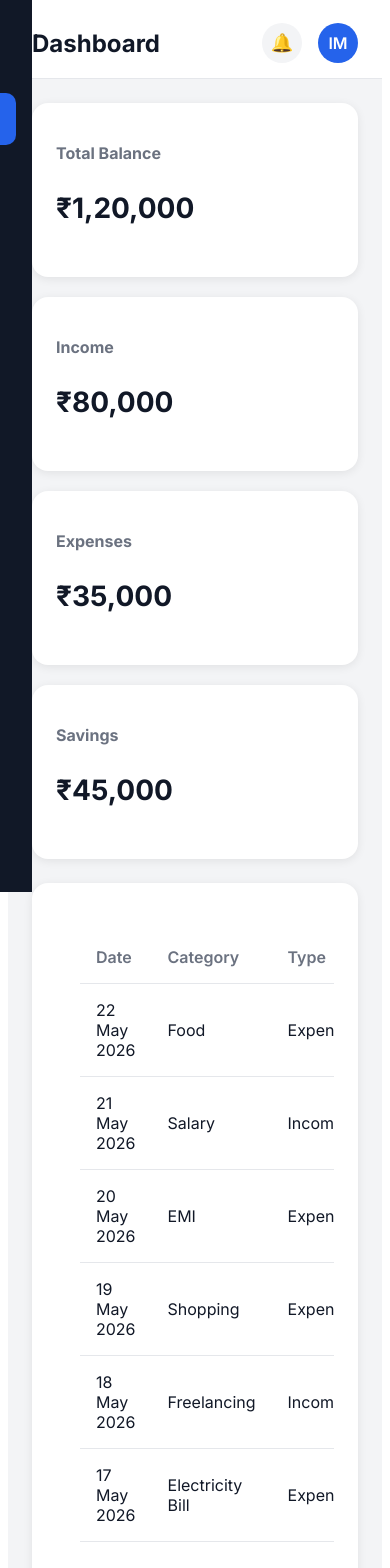
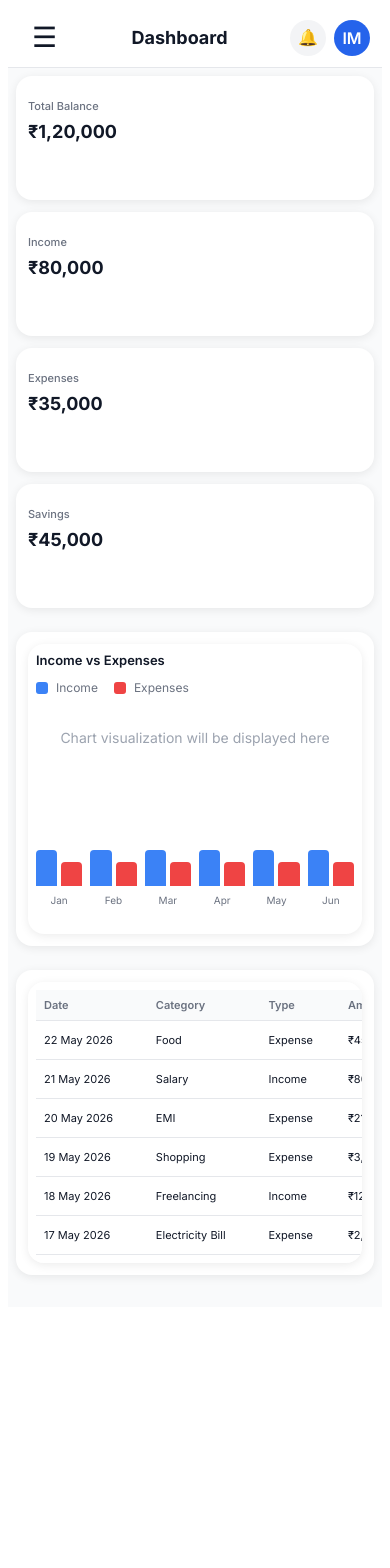
Before and after one commit to ikshit1/ai-finance-dashboard, an Angular app: page /dashboard in a window 390 px wide. Shown: the top 1568 px of the page. After the commit the page ends 1315 px from the top, so only its background shows below. Built offline with nearby package versions, Linux system fonts and the light colour scheme.

Commit message:
Sidebar responsiveness issue resolved

```diff
--- a/src/app/features/dashboard/pages/dashboard/dashboard.html
+++ b/src/app/features/dashboard/pages/dashboard/dashboard.html
@@ -1,13 +1,13 @@
 <div class="dashboard-layout">
   <app-sidebar
-    [class.mobile-open]="isSidebarOpen">
+    [ngClass]="{ 'mobile-open': isSidebarOpen }">
   </app-sidebar>
 
   <div
     class="overlay"
-    *ngIf="isSidebarOpen"
+    [ngClass]="{ 'visible': isSidebarOpen }"
     (click)="toggleSidebar()">
-    </div>
+  </div>
 
   <div class="dashboard-content">
     <app-navbar (menuClick)="toggleSidebar()"></app-navbar>
@@ -20,8 +20,8 @@
         </app-dashboard-card>
 
         <app-dashboard-card
-        title="Income"
-        amount="₹80,000">
+          title="Income"
+          amount="₹80,000">
         </app-dashboard-card>
 
         <app-dashboard-card
@@ -36,6 +36,10 @@
       </div>
 
       <div class="chart-section">
+        <app-chart-widget></app-chart-widget>
+      </div>
+
+      <div class="chart-section">
         <app-transactions-table></app-transactions-table>
       </div>
     </div>
--- a/src/app/features/dashboard/pages/dashboard/dashboard.scss
+++ b/src/app/features/dashboard/pages/dashboard/dashboard.scss
@@ -1,24 +1,44 @@
 .dashboard-layout {
   display: flex;
   min-height: 100vh;
-  background: #f3f4f6;
+  width: 100%;
+  background: #f9fafb;
 }
 
 .dashboard-content {
   flex: 1;
+  width: 100%;
   display: flex;
   flex-direction: column;
+  overflow: hidden;
 }
 
 .dashboard-body {
+  flex: 1;
   padding: 24px;
+  overflow-y: auto;
 }
 
 .cards-grid {
   display: grid;
   grid-template-columns: repeat(auto-fit, minmax(220px, 1fr));
-  gap: 20px;
+  gap: 16px;
   margin-bottom: 24px;
+}
+
+.overlay {
+  position: fixed;
+  inset: 0;
+  background: rgba(0, 0, 0, 0.4);
+  z-index: 1000;
+  display: none;
+  opacity: 0;
+  transition: opacity 0.3s ease;
+}
+
+.overlay.visible {
+  display: block;
+  opacity: 1;
 }
 
 .chart-section {
@@ -27,22 +47,59 @@
   border-radius: 16px;
   padding: 24px;
   box-shadow: 0 2px 10px rgba(0, 0, 0, 0.08);
+  margin-bottom: 24px;
 }
 
-.overlay {
-  position: fixed;
-  inset: 0;
-  background: rgba(0,0,0,0.4);
-  z-index: 999;
+/* Desktop - Sidebar visible */
+@media (min-width: 769px) {
+  .overlay {
+    display: none !important;
+  }
+}
+
+/* Tablet and Mobile */
+@media (max-width: 1024px) {
+  .cards-grid {
+    grid-template-columns: repeat(auto-fit, minmax(200px, 1fr));
+    gap: 12px;
+  }
+
+  .dashboard-body {
+    padding: 16px;
+  }
 }
 
 @media (max-width: 768px) {
   .dashboard-layout {
     flex-direction: column;
   }
-  app-sidebar {
-    width: 100%;
-    position: fixed;
-    z-index: 1000;
+
+  .dashboard-body {
+    padding: 12px;
+  }
+
+  .cards-grid {
+    grid-template-columns: repeat(auto-fit, minmax(150px, 1fr));
+    gap: 12px;
+  }
+
+  .chart-section {
+    padding: 16px;
+    min-height: 280px;
   }
 }
+
+@media (max-width: 480px) {
+  .cards-grid {
+    grid-template-columns: 1fr;
+  }
+
+  .dashboard-body {
+    padding: 8px;
+  }
+
+  .chart-section {
+    padding: 12px;
+    min-height: 250px;
+  }
+}
--- a/src/app/layout/navbar/navbar.html
+++ b/src/app/layout/navbar/navbar.html
@@ -1,13 +1,13 @@
 <div class="navbar">
-  <button class="menu-btn" (click)="toggleMenu()">
-    <mat-icon>menu</mat-icon>
+  <button class="menu-btn" (click)="toggleMenu()" aria-label="Toggle menu">
+    ☰
   </button>
   <div class="page-title">
     Dashboard
   </div>
 
   <div class="navbar-right">
-    <button class="notification-btn">
+    <button class="notification-btn" aria-label="Notifications">
       🔔
     </button>
 
--- a/src/app/layout/navbar/navbar.scss
+++ b/src/app/layout/navbar/navbar.scss
@@ -6,31 +6,47 @@
   align-items: center;
   padding: 0 24px;
   border-bottom: 1px solid #e5e7eb;
+  flex-shrink: 0;
+  width: 100%;
+  box-sizing: border-box;
 
   .page-title {
     font-size: 24px;
     font-weight: 700;
     color: #111827;
+    white-space: nowrap;
+    overflow: hidden;
+    text-overflow: ellipsis;
+    flex: 1;
+    text-align: center;
   }
 
   .navbar-right {
     display: flex;
     align-items: center;
     gap: 16px;
+    flex-shrink: 0;
 
     .notification-btn {
       width: 40px;
       height: 40px;
+      min-width: 40px;
       border-radius: 50%;
       border: none;
       cursor: pointer;
       background: #f3f4f6;
       font-size: 18px;
+      transition: 0.2s ease;
+
+      &:hover {
+        background: #e5e7eb;
+      }
     }
 
     .profile {
       width: 40px;
       height: 40px;
+      min-width: 40px;
       border-radius: 50%;
       background: #2563eb;
       color: white;
@@ -38,18 +54,63 @@
       align-items: center;
       justify-content: center;
       font-weight: 600;
+      font-size: 14px;
     }
   }
+
   .menu-btn {
-    display: none;
+    display: none !important;
     border: none;
     background: transparent;
     cursor: pointer;
+    font-size: 28px;
+    padding: 8px 12px;
+    margin-right: auto;
+    color: #111827;
+    transition: 0.2s ease;
+    line-height: 1;
+
+    &:hover {
+      opacity: 0.7;
     }
+
+    &:active {
+      opacity: 0.5;
+    }
+  }
 }
 
-    @media (max-width: 768px) {
+@media (min-width: 769px) {
+  .navbar {
     .menu-btn {
-        display: block;
+      display: none !important;
     }
+  }
+}
+
+@media (max-width: 768px) {
+  .navbar {
+    padding: 0 12px;
+    height: 60px;
+
+    .page-title {
+      font-size: 18px;
     }
+
+    .menu-btn {
+      display: block !important;
+    }
+
+    .navbar-right {
+      gap: 8px;
+
+      .notification-btn,
+      .profile {
+        width: 36px;
+        height: 36px;
+        min-width: 36px;
+        font-size: 16px;
+      }
+    }
+  }
+}
--- a/src/app/shared/chart-widget/chart-widget.html
+++ b/src/app/shared/chart-widget/chart-widget.html
@@ -1 +1,27 @@
-<p>chart-widget works!</p>
+<div class="chart-container">
+  <h3>Income vs Expenses</h3>
+  <div class="chart-info">
+    <div class="chart-legend">
+      <div class="legend-item">
+        <span class="legend-color income"></span>
+        <span>Income</span>
+      </div>
+      <div class="legend-item">
+        <span class="legend-color expense"></span>
+        <span>Expenses</span>
+      </div>
+    </div>
+  </div>
+  <div class="chart-placeholder">
+    <p>Chart visualization will be displayed here</p>
+    <div class="chart-bars">
+      <div class="bar-group" *ngFor="let label of chartData.labels">
+        <div class="bars">
+          <div class="bar income-bar" style="height: 45%"></div>
+          <div class="bar expense-bar" style="height: 30%"></div>
+        </div>
+        <span class="bar-label">{{ label }}</span>
+      </div>
+    </div>
+  </div>
+</div>
--- a/src/app/shared/chart-widget/chart-widget.scss
+++ b/src/app/shared/chart-widget/chart-widget.scss
@@ -0,0 +1,202 @@
+.chart-container {
+  background: white;
+  border-radius: 16px;
+  padding: 24px;
+  box-shadow: 0 2px 10px rgba(0, 0, 0, 0.08);
+  min-height: 350px;
+  display: flex;
+  flex-direction: column;
+
+  h3 {
+    font-size: 18px;
+    font-weight: 600;
+    color: #111827;
+    margin-bottom: 20px;
+    margin-top: 0;
+  }
+
+  .chart-info {
+    margin-bottom: 20px;
+  }
+
+  .chart-legend {
+    display: flex;
+    gap: 30px;
+
+    .legend-item {
+      display: flex;
+      align-items: center;
+      gap: 8px;
+      font-size: 14px;
+      color: #6b7280;
+
+      .legend-color {
+        width: 12px;
+        height: 12px;
+        border-radius: 3px;
+
+        &.income {
+          background: #3b82f6;
+        }
+
+        &.expense {
+          background: #ef4444;
+        }
+      }
+    }
+  }
+
+  .chart-placeholder {
+    flex: 1;
+    display: flex;
+    flex-direction: column;
+    justify-content: center;
+    align-items: center;
+
+    p {
+      color: #9ca3af;
+      font-size: 14px;
+      margin-bottom: 20px;
+    }
+  }
+
+  .chart-bars {
+    display: flex;
+    align-items: flex-end;
+    gap: 12px;
+    width: 100%;
+    height: 200px;
+    padding: 20px 0;
+
+    .bar-group {
+      flex: 1;
+      display: flex;
+      flex-direction: column;
+      align-items: center;
+      gap: 8px;
+
+      .bars {
+        width: 100%;
+        height: 150px;
+        display: flex;
+        gap: 4px;
+        align-items: flex-end;
+
+        .bar {
+          flex: 1;
+          border-radius: 4px 4px 0 0;
+          transition: 0.3s ease;
+
+          &.income-bar {
+            background: #3b82f6;
+
+            &:hover {
+              opacity: 0.8;
+            }
+          }
+
+          &.expense-bar {
+            background: #ef4444;
+
+            &:hover {
+              opacity: 0.8;
+            }
+          }
+        }
+      }
+
+      .bar-label {
+        font-size: 12px;
+        color: #6b7280;
+      }
+    }
+  }
+}
+
+canvas {
+  max-width: 100%;
+  height: auto;
+}
+
+@media (max-width: 1024px) {
+  .chart-container {
+    padding: 16px;
+    min-height: 300px;
+
+    h3 {
+      font-size: 16px;
+      margin-bottom: 16px;
+    }
+
+    .chart-legend {
+      gap: 20px;
+    }
+
+    .chart-bars {
+      height: 150px;
+
+      .bar-group {
+        .bars {
+          height: 120px;
+        }
+      }
+    }
+  }
+}
+
+@media (max-width: 768px) {
+  .chart-container {
+    padding: 12px;
+    min-height: 250px;
+
+    h3 {
+      font-size: 14px;
+      margin-bottom: 12px;
+    }
+
+    .chart-legend {
+      gap: 16px;
+      flex-wrap: wrap;
+
+      .legend-item {
+        font-size: 12px;
+      }
+    }
+
+    .chart-bars {
+      height: 140px;
+      gap: 8px;
+
+      .bar-group {
+        .bars {
+          height: 100px;
+        }
+
+        .bar-label {
+          font-size: 10px;
+        }
+      }
+    }
+  }
+}
+
+@media (max-width: 480px) {
+  .chart-container {
+    padding: 8px;
+    min-height: 200px;
+
+    h3 {
+      font-size: 13px;
+    }
+
+    .chart-bars {
+      height: 120px;
+
+      .bar-group {
+        .bars {
+          height: 80px;
+        }
+      }
+    }
+  }
+}
--- a/src/app/shared/chart-widget/chart-widget.ts
+++ b/src/app/shared/chart-widget/chart-widget.ts
@@ -1,9 +1,30 @@
-import { Component } from '@angular/core';
+import { Component, OnInit } from '@angular/core';
+import { CommonModule } from '@angular/common';
 
 @Component({
   selector: 'app-chart-widget',
-  imports: [],
+  imports: [CommonModule],
   templateUrl: './chart-widget.html',
   styleUrl: './chart-widget.scss',
 })
-export class ChartWidget {}
+export class ChartWidget implements OnInit {
+  chartData = {
+    labels: ['Jan', 'Feb', 'Mar', 'Apr', 'May', 'Jun'],
+    datasets: [
+      {
+        label: 'Income',
+        data: [80000, 85000, 90000, 88000, 92000, 95000],
+        backgroundColor: '#3b82f6',
+      },
+      {
+        label: 'Expenses',
+        data: [35000, 38000, 32000, 40000, 35000, 38000],
+        backgroundColor: '#ef4444',
+      },
+    ],
+  };
+
+  ngOnInit(): void {
+    // Chart initialization will happen here if needed
+  }
+}
--- a/src/app/shared/dashboard-card/dashboard-card.scss
+++ b/src/app/shared/dashboard-card/dashboard-card.scss
@@ -1,9 +1,12 @@
 .dashboard-card {
   background: white;
   border-radius: 16px;
-  padding: 24px;
+  padding: 20px;
   box-shadow: 0 2px 10px rgba(0, 0, 0, 0.08);
   transition: 0.3s ease;
+  display: flex;
+  flex-direction: column;
+  min-height: 120px;
 
   &:hover {
     transform: translateY(-4px);
@@ -11,14 +14,46 @@
   }
 
   h3 {
-    font-size: 16px;
+    font-size: 14px;
     color: #6b7280;
-    margin-bottom: 12px;
+    margin-bottom: 10px;
+    font-weight: 500;
   }
 
   p {
-    font-size: 28px;
+    font-size: 24px;
     font-weight: 700;
     color: #111827;
+    margin: 0;
   }
 }
+
+@media (max-width: 768px) {
+  .dashboard-card {
+    padding: 16px;
+    min-height: 100px;
+
+    h3 {
+      font-size: 12px;
+      margin-bottom: 8px;
+    }
+
+    p {
+      font-size: 20px;
+    }
+  }
+}
+
+@media (max-width: 480px) {
+  .dashboard-card {
+    padding: 12px;
+
+    h3 {
+      font-size: 11px;
+    }
+
+    p {
+      font-size: 18px;
+    }
+  }
+}
--- a/src/app/shared/transactions-table/transactions-table.scss
+++ b/src/app/shared/transactions-table/transactions-table.scss
@@ -3,11 +3,13 @@
   border-radius: 16px;
   padding: 24px;
   overflow-x: auto;
+  box-shadow: 0 2px 10px rgba(0, 0, 0, 0.08);
 }
 
 table {
   width: 100%;
   border-collapse: collapse;
+  min-width: 600px;
 }
 
 th,
@@ -20,18 +22,21 @@ td {
 th {
   color: #6b7280;
   font-weight: 600;
+  background: #f9fafb;
+  position: sticky;
+  top: 0;
 }
 
 td {
   color: #111827;
 }
 
-
 .status {
   padding: 6px 12px;
   border-radius: 20px;
   font-size: 12px;
   font-weight: 600;
+  display: inline-block;
 }
 
 .completed {
@@ -48,3 +53,49 @@ td {
   background: #dbeafe;
   color: #1d4ed8;
 }
+
+@media (max-width: 1024px) {
+  .table-container {
+    padding: 16px;
+  }
+
+  th,
+  td {
+    padding: 12px;
+    font-size: 14px;
+  }
+}
+
+@media (max-width: 768px) {
+  .table-container {
+    padding: 12px;
+    overflow-x: auto;
+  }
+
+  th,
+  td {
+    padding: 10px;
+    font-size: 12px;
+  }
+
+  .status {
+    padding: 4px 8px;
+    font-size: 11px;
+  }
+}
+
+@media (max-width: 480px) {
+  .table-container {
+    padding: 8px;
+  }
+
+  th,
+  td {
+    padding: 8px;
+    font-size: 11px;
+  }
+
+  table {
+    min-width: 500px;
+  }
+}
```
Also changed, not shown: src/app/layout/sidebar/sidebar.scss (+60 -6 lines), src/app/layout/sidebar/sidebar.ts (+6 -3 lines). Lines whose indentation alone changed are shown as unchanged.
